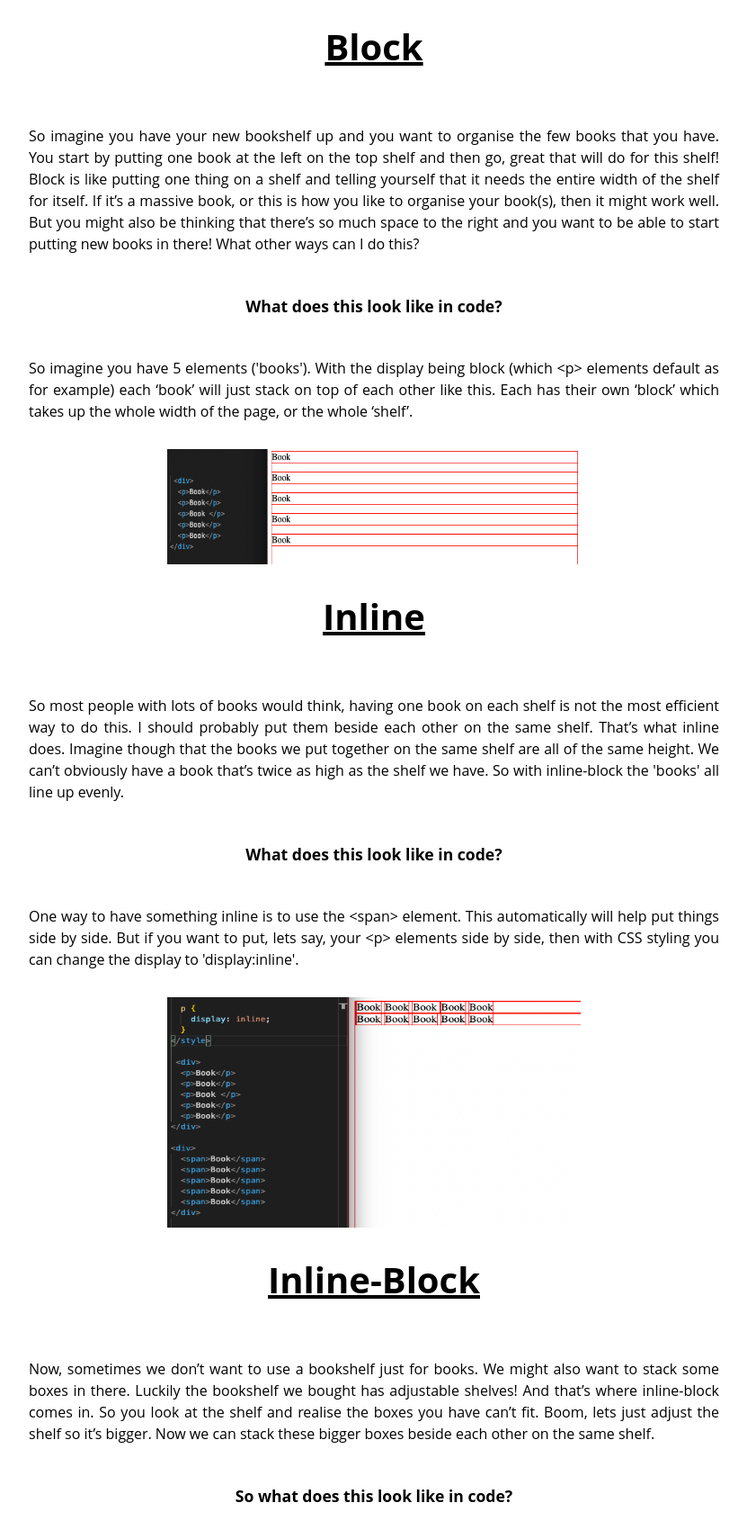
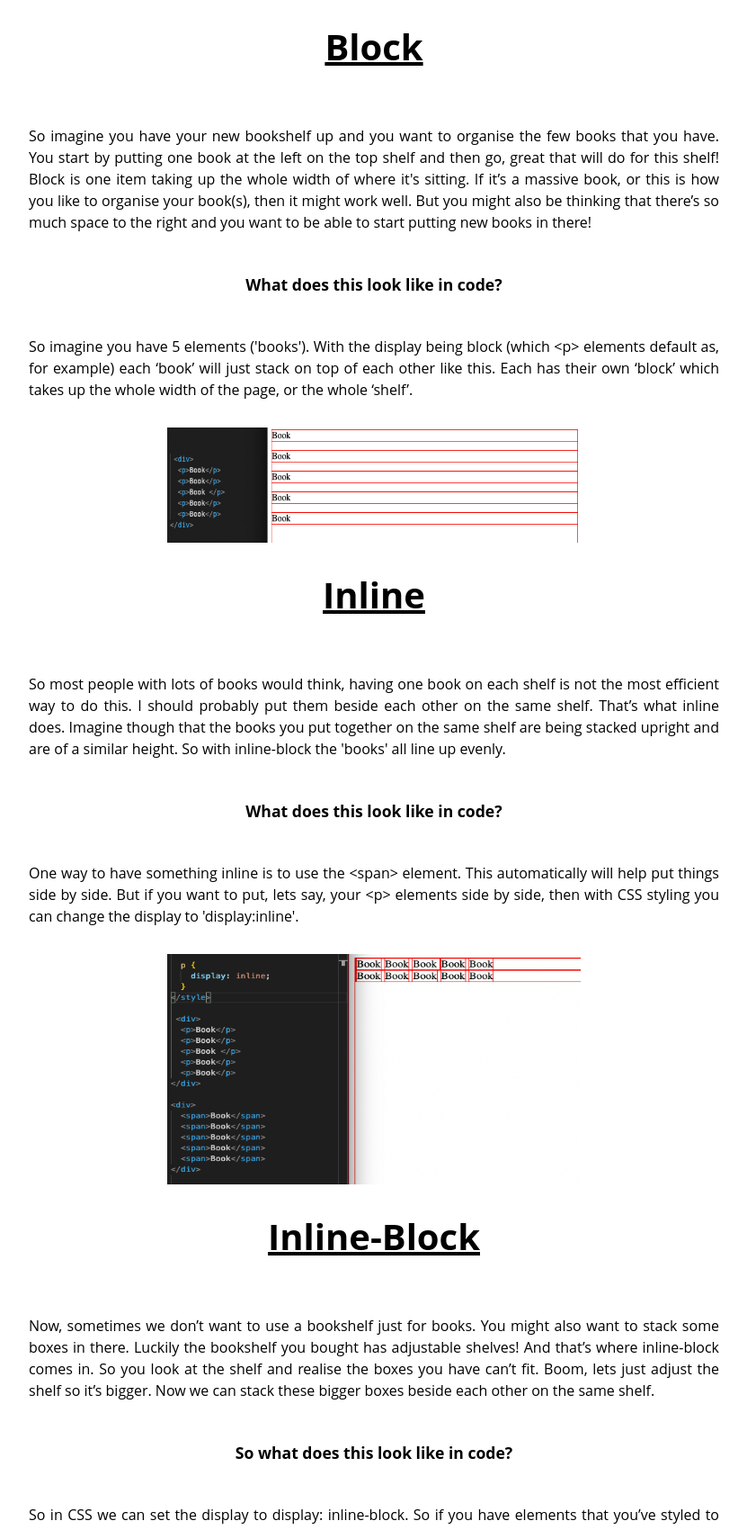
Before and after one commit to alvaro-hudson/alvaro-hudson.github.io, a plain HTML site: page blog/html-css.html in a window 1280 px wide. Shown: the part 1100-2800 px from the top of the page at 90% size, without its empty margins (224-1055 px from the left). Drawn offline with Linux system fonts and the light colour scheme.

Commit message:
Tidy up and review html-css.html as well as some general css elements

```diff
--- a/blog/html-css.html
+++ b/blog/html-css.html
@@ -19,28 +19,26 @@
     <main class="blog-main">
 
         <p>Inline and inline block to me are a little bit like buying a new bookshelf with adjustable shelves and then
-          trying to figure out and organise how to best fit your books and other items on there.</p>
+          trying to figure out how to best fit your books and other items in it.</p>
         <img src="../styles/Images/bookshelf.jpg" alt="Image of a bookshelf" class="blog-image">
         <p>For this topic, we can start by breaking the concept down into 3 different ideas: Block, Inline, and Inline-Block.</p>
 
         <h2>Block</h2>
         <p>So imagine you have your new bookshelf up and you want to organise the few books that you have. You start
           by putting one book at the left on the top shelf and then go, great that will do for this shelf! Block is
-          like putting one thing on a shelf and telling yourself that it needs the entire width of the shelf for itself.
-          If it’s a massive book, or this is how you like to organise your book(s), then it might work well. But you might
-          also be thinking that there’s so much space to the right and you want to be able to start putting new books in there!
-          What other ways can I do this? </p>
+          one item taking up the whole width of where it's sitting. If it’s a massive book, or this is how you like to organise your book(s),
+          then it might work well. But you might also be thinking that there’s so much space to the right and you want to be able
+          to start putting new books in there!</p>
         <h3>What does this look like in code?</h3>
-        <p>So imagine you have 5 elements ('books'). With the display being block (which &ltp&gt elements default as for example) each
+        <p>So imagine you have 5 elements ('books'). With the display being block (which &ltp&gt elements default as, for example) each
            ‘book’ will just stack on top of each other like this. Each has their own ‘block’ which takes up the whole width of the page,
            or the whole ‘shelf’.</p>
         <img src="../styles/Images/blockImage.png" alt="Image of block code and how it's displayed" class="blog-image block-image">
 
         <h2>Inline</h2>
         <p>So most people with lots of books would think, having one book on each shelf is not the most efficient way to do this.
-          I should probably put them beside each other on the same shelf. That’s what inline does. Imagine though that the books we put together on
-          the same shelf are all of the same height. We can’t obviously have a book that’s twice as high as the shelf we have. So with inline-block
-          the 'books' all line up evenly.</p>
+          I should probably put them beside each other on the same shelf. That’s what inline does. Imagine though that the books you put together on
+          the same shelf are being stacked upright and are of a similar height. So with inline-block the 'books' all line up evenly.</p>
         <h3>What does this look like in code?</h3>
         <p>One way to have something inline is to use the &ltspan&gt element. This automatically will help put things side by side.
           But if you want to put, lets say, your &ltp&gt elements side by side, then with CSS styling you can change the display to 'display:inline'.
@@ -48,8 +46,8 @@
         <img src="../styles/Images/inline.png" alt="Image of how inline code can work" class="blog-image inline-image">
 
         <h2>Inline-Block</h2>
-        <p>Now, sometimes we don’t want to use a bookshelf just for books. We might also want to stack some boxes in there. Luckily
-          the bookshelf we bought has adjustable shelves! And that’s where inline-block comes in. So you look at the shelf and realise
+        <p>Now, sometimes we don’t want to use a bookshelf just for books. You might also want to stack some boxes in there. Luckily
+          the bookshelf you bought has adjustable shelves! And that’s where inline-block comes in. So you look at the shelf and realise
           the boxes you have can’t fit. Boom, lets just adjust the shelf so it’s bigger. Now we can stack these bigger boxes beside
           each other on the same shelf.</p>
         <h3>So what does this look like in code?</h3>
--- a/styles/main.css
+++ b/styles/main.css
@@ -81,6 +81,10 @@ ul {
   color: white;
 }
 
+.tech:hover {
+  background-color: var(--background-color-tech);
+}
+
 .values:hover {
   background-color: var(--background-color-values);
 }
```
Also changed, not shown: blog/identity-values.html (+1 -1 lines), index.html (+6 -6 lines).
